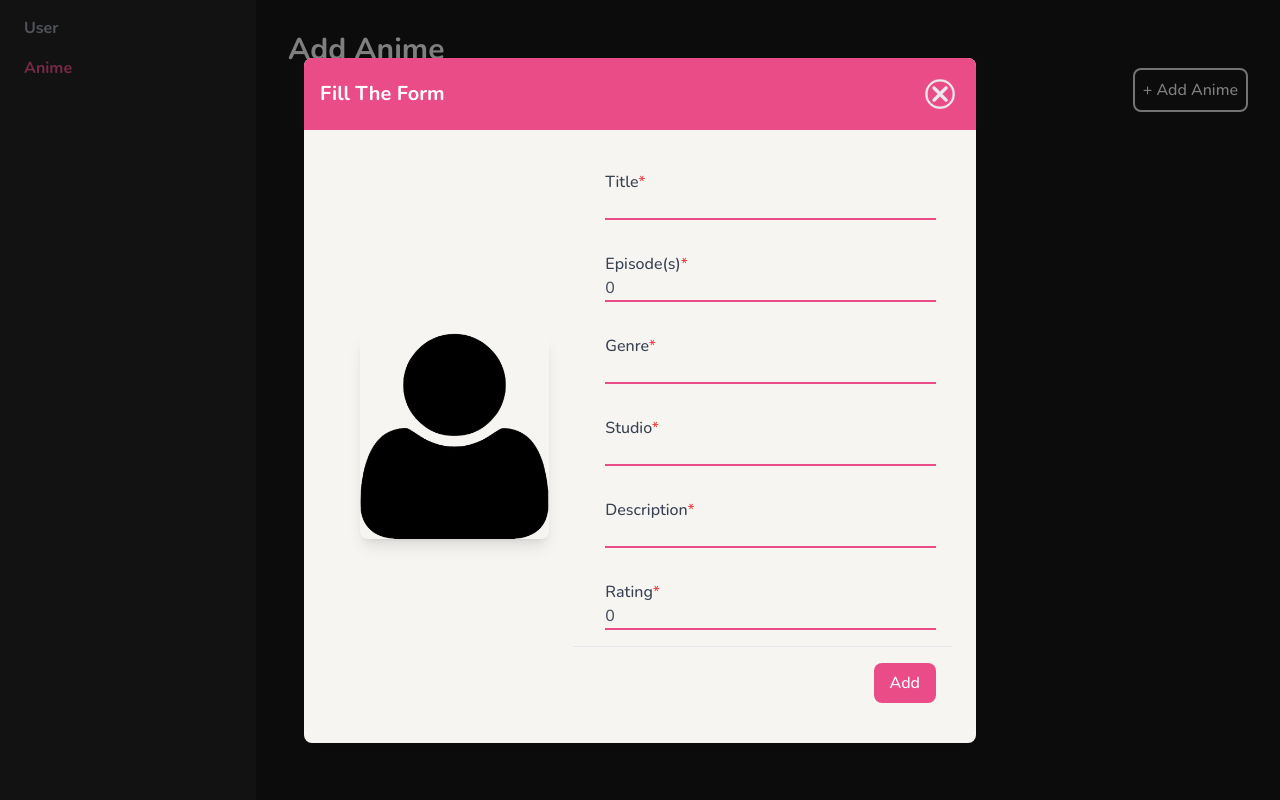
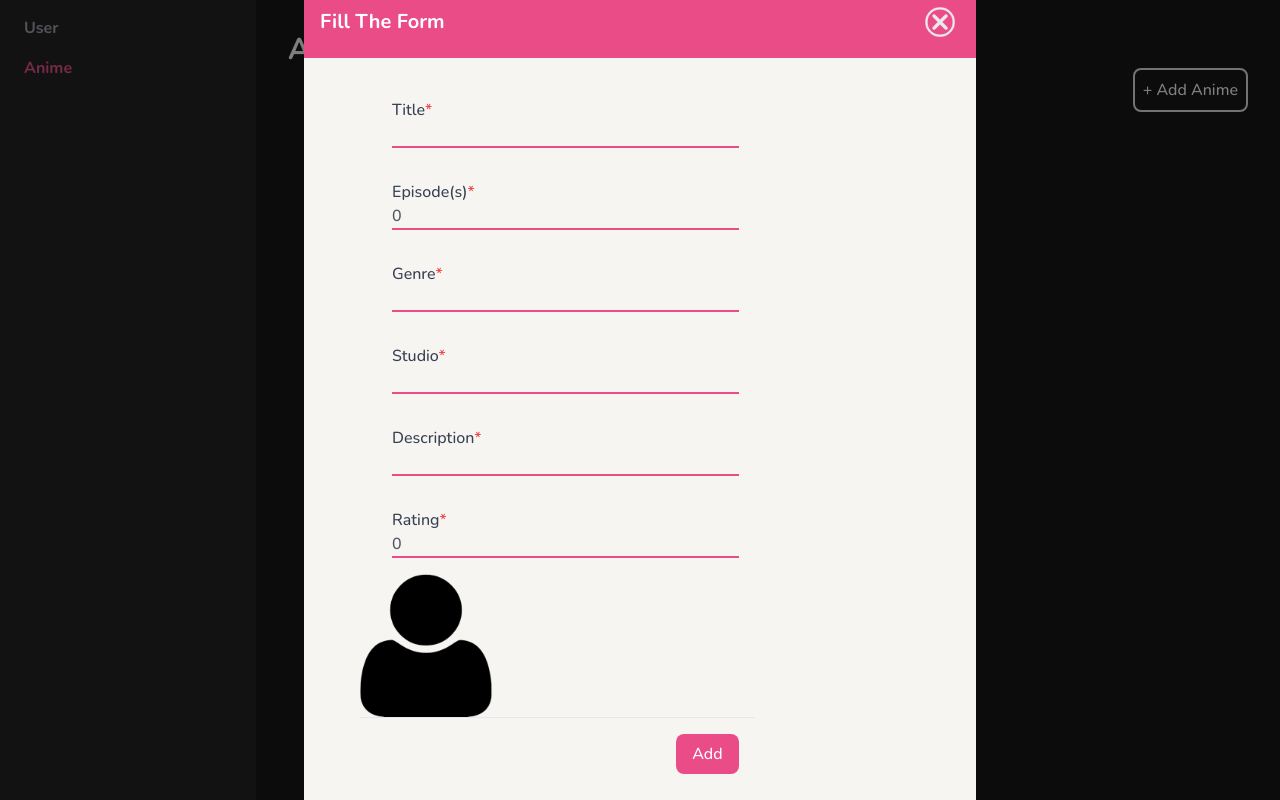
Before and after one commit to StevieAdrian/Tukino, a React (Vite) app: page /createAnime in a window 1280 px wide. Both pictures are taken after a click on the button "+ Add Anime". Built offline with nearby package versions, Linux system fonts and the light colour scheme.

Commit message:
feat: add handling image to base64

```diff
--- a/src/components/layouts/CreateAnimeLayout.tsx
+++ b/src/components/layouts/CreateAnimeLayout.tsx
@@ -1,5 +1,4 @@
 import React, { useState } from "react";
-import images from "../../assets/login.png";
 import close from "../../assets/close.png";
 import Sidebar from "../elements/sidebar/Sidebar";
 
@@ -18,7 +17,6 @@ const CreateAnimeLayout = (props: AnimeProp) => {
     setIsOpen(false);
   };
 
-
   return (
     <div className="flex h-screen">
       <Sidebar></Sidebar>
@@ -30,8 +28,20 @@ const CreateAnimeLayout = (props: AnimeProp) => {
               + Add Anime
             </button>
           </div>
+          {isOpen && (
+            <ModalInput handleClose={handleClose}>
+              {children}
+            </ModalInput>
+          )}
+        </div>
+      </div>
+    </div>
+  );
+};
 
-          {isOpen && (
+const ModalInput = ( { handleClose, children }: { handleClose: () => void, children: React.ReactNode }) => {
+
+  return (
     <div className="fixed inset-0 flex items-center justify-center bg-black bg-opacity-50">
       <div style={{backgroundColor: '#f7f5f2'}} className="flex flex-col w-full max-w-2xl overflow-hidden bg-white rounded-lg shadow-lg">
         <div>
@@ -41,7 +51,7 @@ const CreateAnimeLayout = (props: AnimeProp) => {
           </div>
         </div>
         <div className="flex p-6 ml-8 space-x-6">
-                  <ImageInput></ImageInput>
+          {/* <ImageInput onFileChange={handleImageChange}></ImageInput> */}
           <div className="w-2/3">
             {children}
           </div>
@@ -49,41 +59,6 @@ const CreateAnimeLayout = (props: AnimeProp) => {
 
       </div>
     </div>
-          )}
-
-        </div>
-      </div>
-    </div>
-  );
-};
-
-const ImageInput = () => {
-  const [selectedImage, setSelectedImage] = useState<string | null>(null);
-  const handleImageChange = (e: React.ChangeEvent<HTMLInputElement>) => {
-    if (e.target.files && e.target.files[0]){
-      const file = e.target.files[0];
-      const reader = new FileReader();
-
-      reader.onload = () => {
-        setSelectedImage(reader.result as string);
-      }
-
-      reader.readAsDataURL(file);
-    }
-  }
-
-  const triggerFileSelect = () => {
-    const fileInput = document.getElementById("file-input");
-      if (fileInput) {
-        fileInput.click();
-      }
-  };
-
-  return (
-    <div className="flex items-center justify-center w-1/3">
-      <input id="file-input" type="file" style={{display: "none"}} accept="image/*" onChange={handleImageChange}/>
-      <img src={selectedImage || images} alt="Form Image" className="rounded-lg shadow-lg" onClick={triggerFileSelect} />
-    </div>
   )
 }
 
--- a/src/hooks/useAnimeForm.ts
+++ b/src/hooks/useAnimeForm.ts
@@ -8,6 +8,7 @@ interface AnimeFormData {
   studio: string;
   description: string;
   rating: number;
+  images: string | null;
 }
 export const useAnimeForm = () => {
   const [formData, setFormData] = useState<AnimeFormData>({
@@ -16,7 +17,8 @@ export const useAnimeForm = () => {
     genre: '',
     studio: '',
     description: '',
-    rating: 0
+    rating: 0,
+    images: ''
   })
 
   const handleInputChange = (e: React.ChangeEvent<HTMLInputElement>) => {
@@ -25,6 +27,14 @@ export const useAnimeForm = () => {
     setFormData({
       ...formData,
       [name]: newValue,
+    })
+  }
+
+  const handleImageChange = (base64String: string | null) => {
+    console.log("Base64 Image:", base64String);
+    setFormData({
+      ...formData,
+      images: base64String
     })
   }
 
@@ -37,6 +47,7 @@ export const useAnimeForm = () => {
   return {
     formData,
     handleInputChange,
+    handleImageChange,
     handleFormSubmit
   }
 }
--- a/src/pages/admin/admin-create-anime.tsx
+++ b/src/pages/admin/admin-create-anime.tsx
@@ -1,10 +1,12 @@
+import { useState } from "react";
 import AnimeInput from "../../components/elements/input/AnimeInput";
 import CreateAnimeLayout from "../../components/layouts/CreateAnimeLayout";
 import { useAnimeForm } from "../../hooks/useAnimeForm";
+import images from "../../assets/login.png";
 
 
 const AdminCreateAnime = () => {
-  const { formData, handleInputChange, handleFormSubmit } = useAnimeForm();
+  const { formData, handleInputChange, handleFormSubmit, handleImageChange } = useAnimeForm();
   return (
     <div>
       <CreateAnimeLayout>
@@ -15,8 +17,9 @@ const AdminCreateAnime = () => {
           <AnimeInput type="text" name="studio" value={formData.studio} onChange={handleInputChange}>Studio</AnimeInput>
           <AnimeInput type="text" name="description" value={formData.description} onChange={handleInputChange}>Description</AnimeInput>
           <AnimeInput type="number" name="rating" value={formData.rating} onChange={handleInputChange}>Rating</AnimeInput>
+          <ImageInput onFileChange={handleImageChange}></ImageInput>
           <div className="flex justify-end p-4 border-t">
-            <button style={{backgroundColor: '#EA4C88', }} onMouseEnter={(e) => (e.currentTarget.style.backgroundColor = '#cc3b72')} onMouseLeave={(e) => (e.currentTarget.style.backgroundColor = "#EA4C88")} className="px-4 py-2 text-white transition rounded-lg"> Add </button>
+            <button type="submit" style={{backgroundColor: '#EA4C88', }} onMouseEnter={(e) => (e.currentTarget.style.backgroundColor = '#cc3b72')} onMouseLeave={(e) => (e.currentTarget.style.backgroundColor = "#EA4C88")} className="px-4 py-2 text-white transition rounded-lg"> Add </button>
           </div>
         </form>
       </CreateAnimeLayout>
@@ -24,4 +27,38 @@ const AdminCreateAnime = () => {
   )
 }
 
+const ImageInput = ({onFileChange}: {onFileChange: (fileBase64: string | null) => void}) => {
+  const [selectedImage, setSelectedImage] = useState<string | null>(null);
+  const handleImageChange = (e: React.ChangeEvent<HTMLInputElement>) => {
+    if (e.target.files && e.target.files[0]){
+      const file = e.target.files[0];
+      const reader = new FileReader();
+
+      reader.onload = () => {
+        const base64String = reader.result as string;
+        console.log("Loaded base64: ", base64String);
+        setSelectedImage(base64String);
+        onFileChange(base64String);
+      }
+
+      reader.readAsDataURL(file);
+    }
+
+  }
+
+  const triggerFileSelect = () => {
+    const fileInput = document.getElementById("file-input");
+      if (fileInput) {
+        fileInput.click();
+      }
+  };
+
+  return (
+    <div className="flex items-center justify-center w-1/3">
+      <input id="file-input" type="file" style={{display: "none"}} accept="image/*" onChange={handleImageChange}/>
+      <img src={selectedImage || images} alt="Form Image" className="w-64 rounded-lg shadow-l" onClick={triggerFileSelect} />
+    </div>
+  )
+}
+
 export default AdminCreateAnime;
--- a/src/services/anime-service.ts
+++ b/src/services/anime-service.ts
@@ -7,6 +7,7 @@ interface animeInfo {
   studio: string;
   description: string;
   rating: number;
+  images: string | null;
 }
 
 export const handleSubmit = (prop: animeInfo) => {
```
Lines whose indentation alone changed are shown as unchanged.
